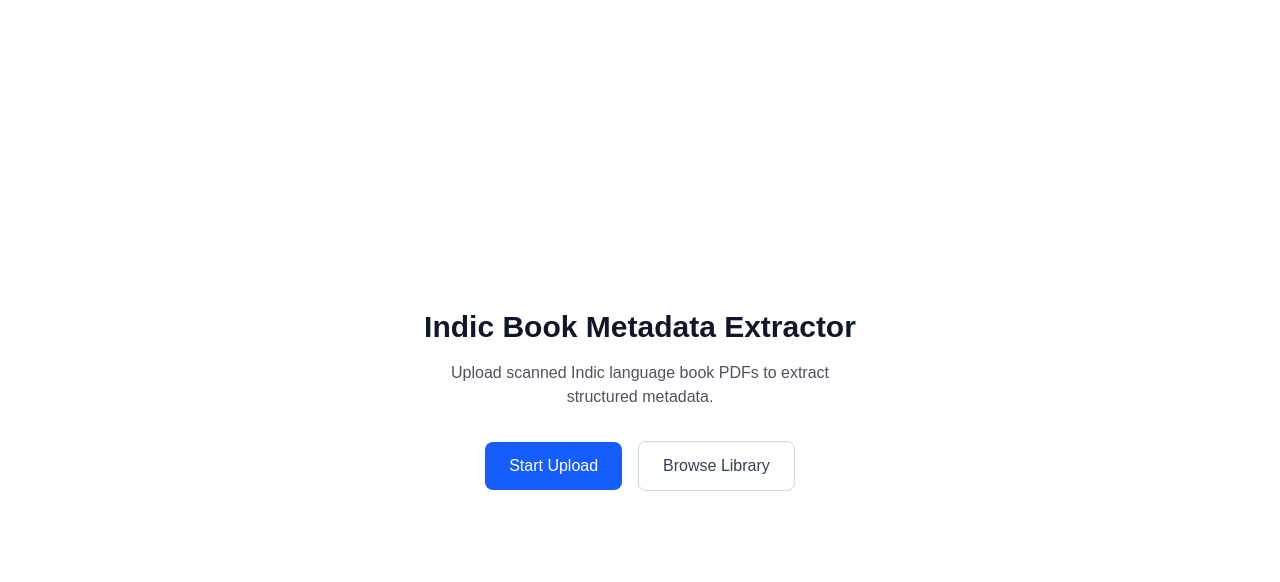
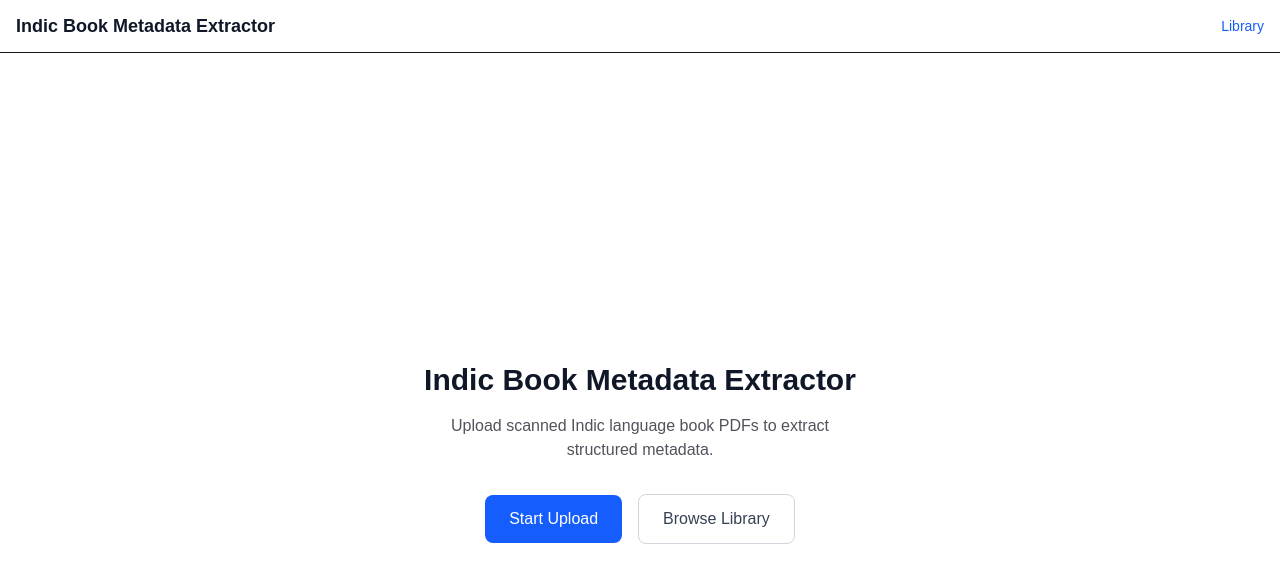
Before and after one commit to Agamya-Samuel/indic-book-metadata-extractor-v2, a Next.js app in the folder frontend/: page / in a window 1280 px wide. Shown: the top 582 px of the page. Built offline with nearby package versions, Linux system fonts and the light colour scheme.

Commit message:
feat: integrate AppNavbar into root layout
- Add navbar to all pages through root layout
- Provide consistent navigation across application

```diff
--- a/frontend/src/app/layout.tsx
+++ b/frontend/src/app/layout.tsx
@@ -2,6 +2,7 @@ import type { Metadata } from "next";
 import { Geist, Geist_Mono } from "next/font/google";
 import "./globals.css";
 import { Providers } from "./providers";
+import AppNavbar from "@/components/shared/app-navbar";
 
 const geistSans = Geist({
   variable: "--font-geist-sans",
@@ -38,6 +39,7 @@ export default function RootLayout({
         </a>
         <Providers>
           <div id="main-content" className="flex-1 flex flex-col">
+            <AppNavbar />
             {children}
           </div>
         </Providers>
```
